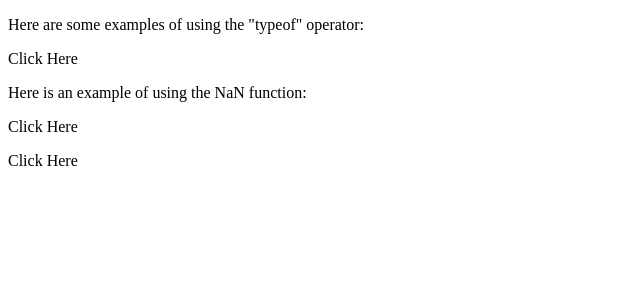
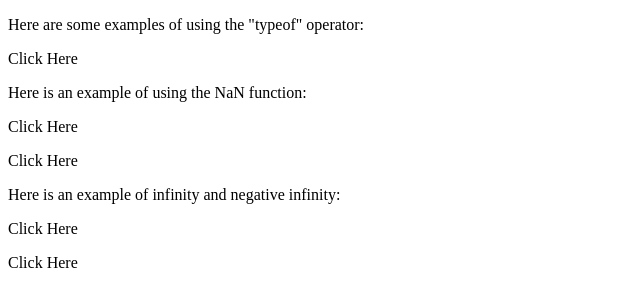
Before and after one commit to EmilyTowns/JavaScript-Projects, a plain HTML site: page Basic JavaScript Projects/Project5_comparisons_type_coercion/index.html in a window 1280 px wide. Shown: the whole page, without its empty margins (0-640 px from the left). Drawn offline with Linux system fonts and the light colour scheme.

Commit message:
Assignment #27

```diff
--- a/Basic JavaScript Projects/Project5_comparisons_type_coercion/JS/main.js
+++ b/Basic JavaScript Projects/Project5_comparisons_type_coercion/JS/main.js
@@ -19,3 +19,17 @@ function noNaN() {
         "\"506\" is not a number: " +
         isNaN('506');
 }
+
+function infinityNumber() {
+    let x = 2E+309;
+    document.getElementById("infinity").innerHTML=
+        "\"2E309\" is considered " +
+        x;
+}
+
+function negativeInfinityNumber() {
+    let x = -3E+310;
+    document.getElementById("negativeInfinity").innerHTML=
+        "\"-3E310\" is considered " +
+        x;
+}
--- a/Basic JavaScript Projects/Project5_comparisons_type_coercion/index.html
+++ b/Basic JavaScript Projects/Project5_comparisons_type_coercion/index.html
@@ -11,5 +11,8 @@
         <p>Here is an example of using the NaN function:</p>
         <p onclick="yesNaN()" id="NaN">Click Here</p>
         <p onclick="noNaN()" id="notNaN">Click Here</p>
+        <p>Here is an example of infinity and negative infinity:</p>
+        <p onclick="infinityNumber()" id="infinity">Click Here</p>
+        <p onclick="negativeInfinityNumber()" id="negativeInfinity">Click Here</p>
     </body>
 </html>
```
